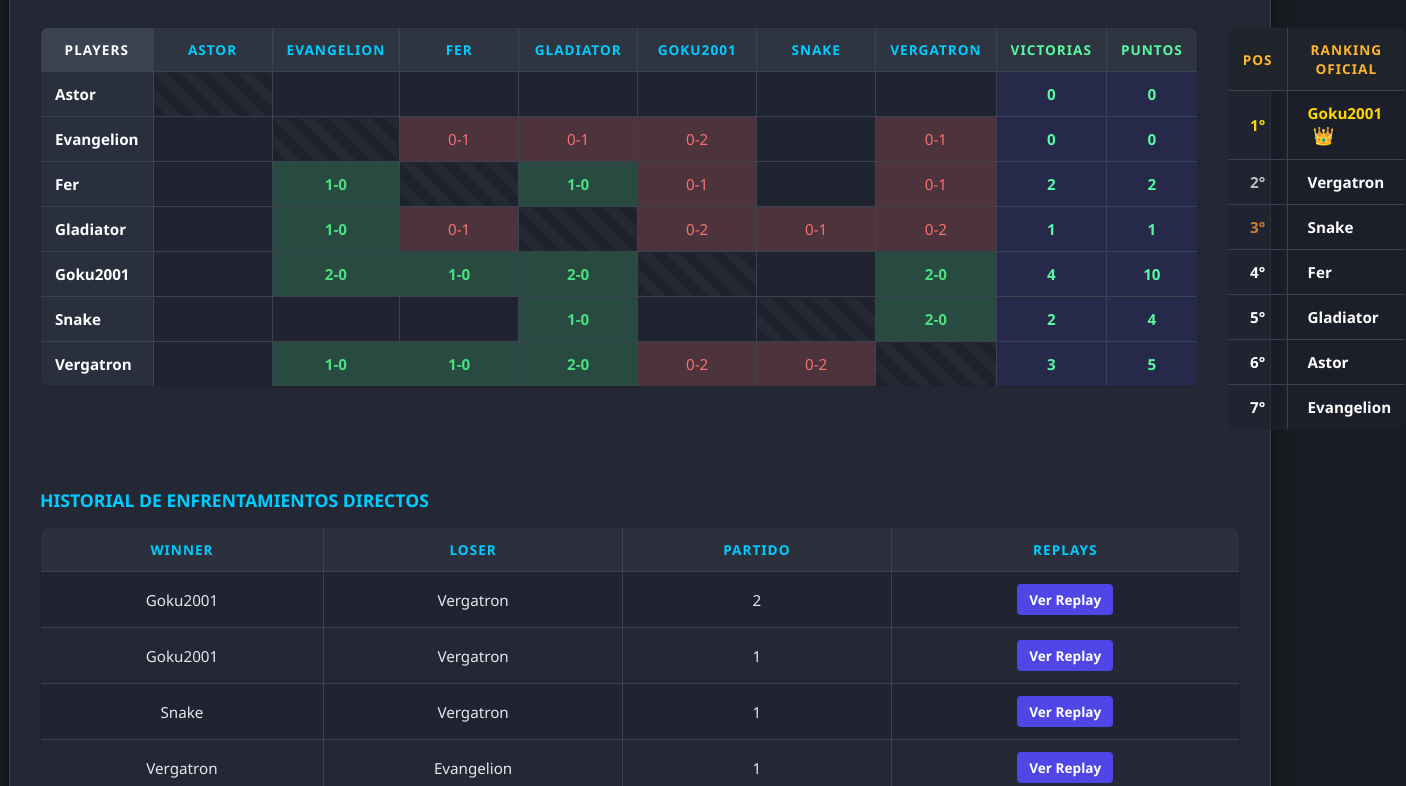
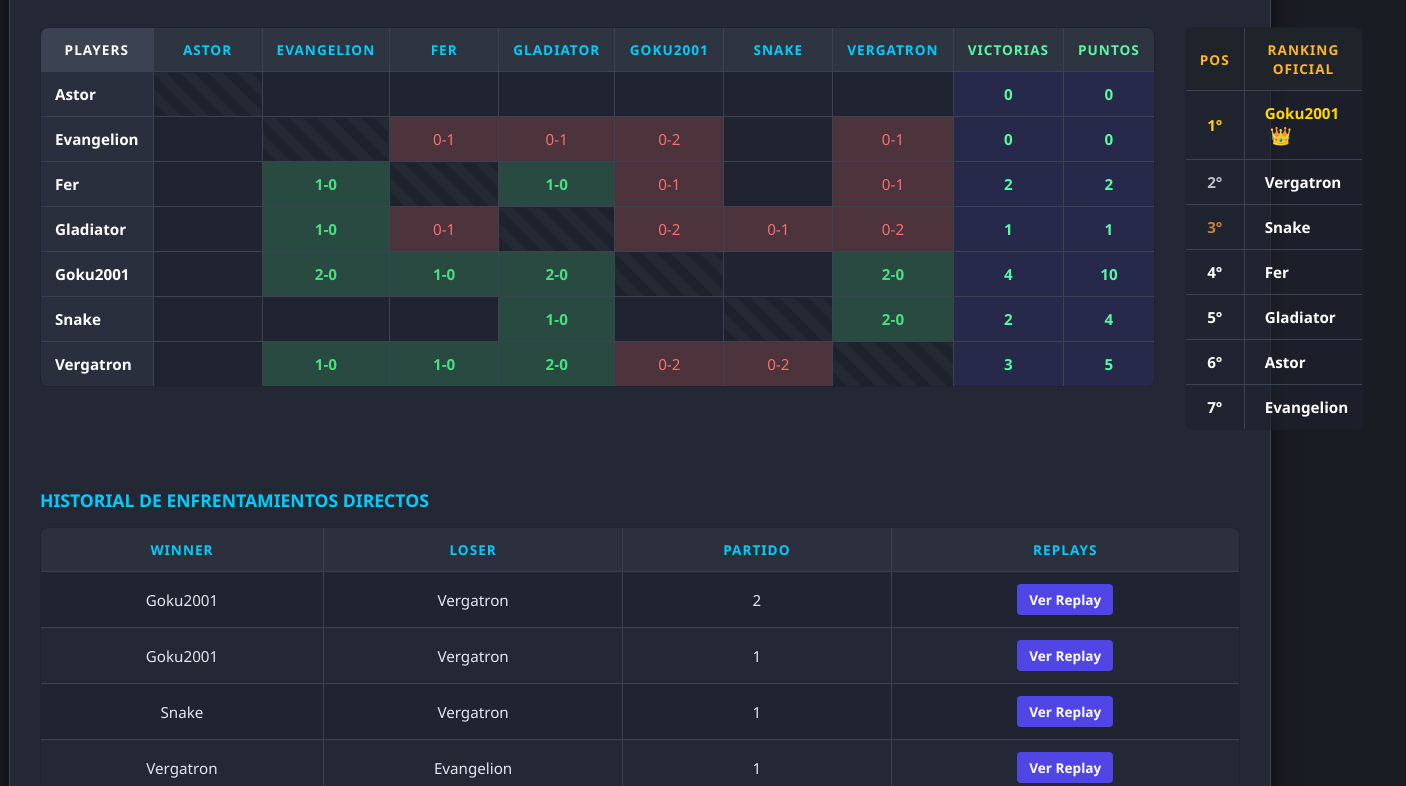
Before and after one commit to Chrisomar11/master-cuack, a website: page index.html in a window 1280 px wide. Shown: the part 135-921 px from the top of the page, 1406 px wide, since content can reach past the window. Drawn offline with Linux system fonts and the light colour scheme.

Commit message:
Update index.html

```diff
--- a/index.html
+++ b/index.html
@@ -322,8 +322,8 @@
         // La columna 0 (PLAYERS) y las finales (Victorias/Puntos) mantienen su tamaño natural ajustado
         for (let j = 1; j <= 7; j++) {
             if (columnasCabecera[j]) {
-                columnasCabecera[j].style.width = "90px";
-                columnasCabecera[j].style.minWidth = "90px";
+                columnasCabecera[j].style.width = "80px";
+                columnasCabecera[j].style.minWidth = "80px";
             }
         }
 
```
